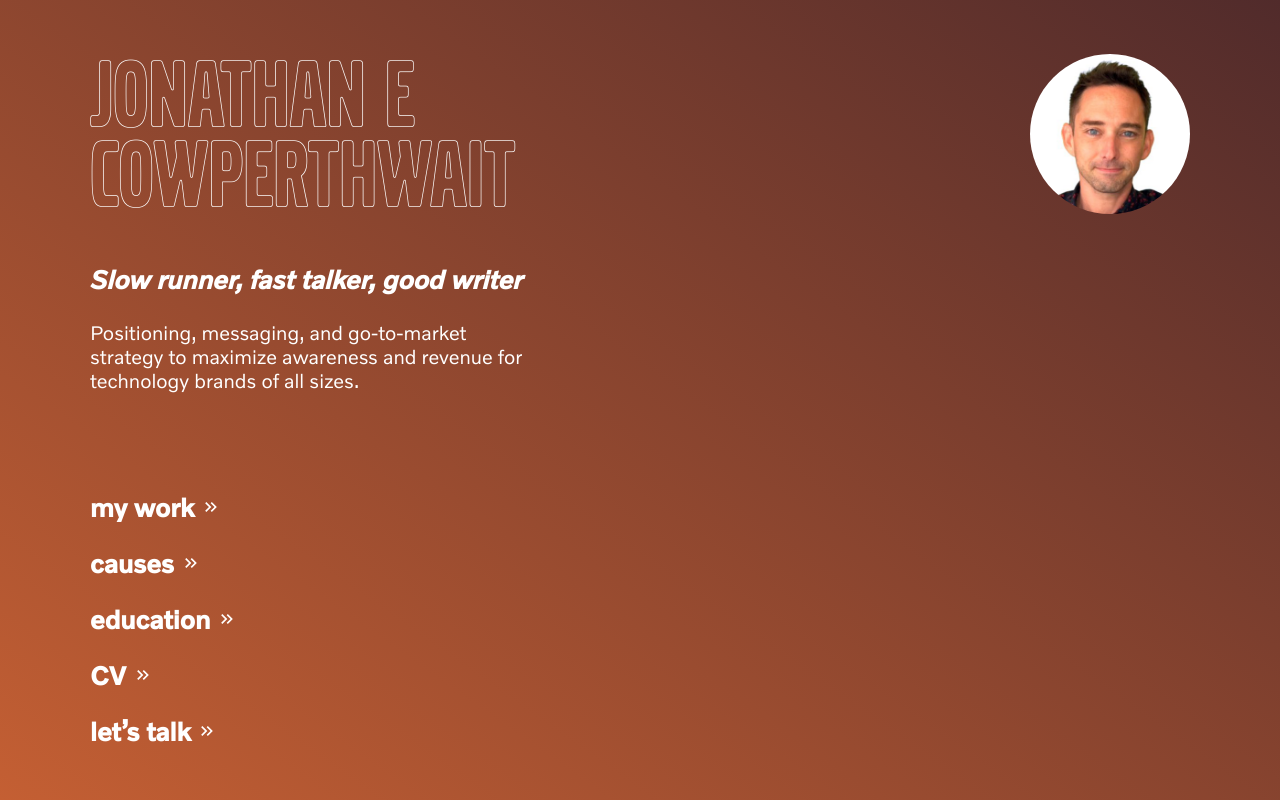
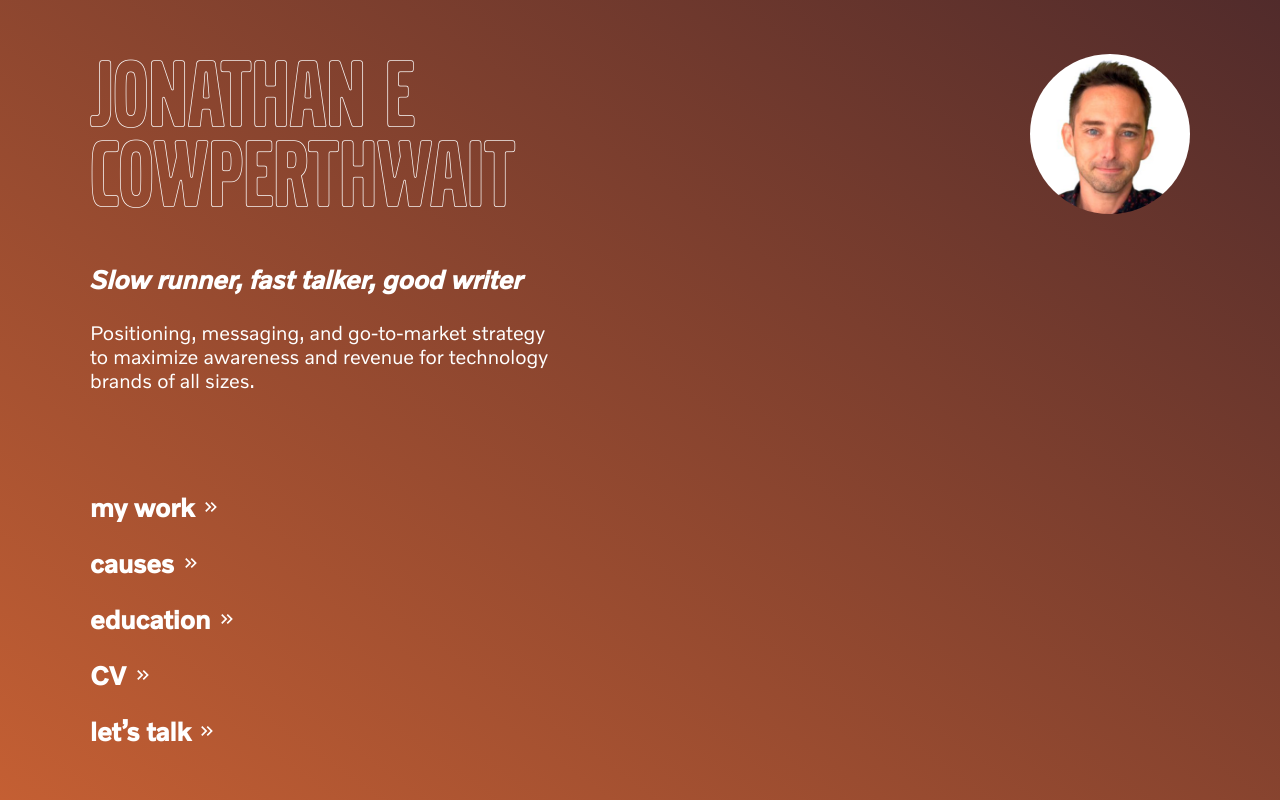
Before and after one commit to cowperthwait/2023website, a React (Create React App) app: page / in a window 1280 px wide. Built offline with nearby package versions, Linux system fonts and the light colour scheme.

Commit message:
Widened header subcontainer

```diff
--- a/src/App.css
+++ b/src/App.css
@@ -162,7 +162,7 @@ p.italic {
 .Subheader-Container {
   display: flex;
   flex-direction: column;
-  max-width: 440px;
+  max-width: 460px;
 }
 
 .Contact-Container {
```
